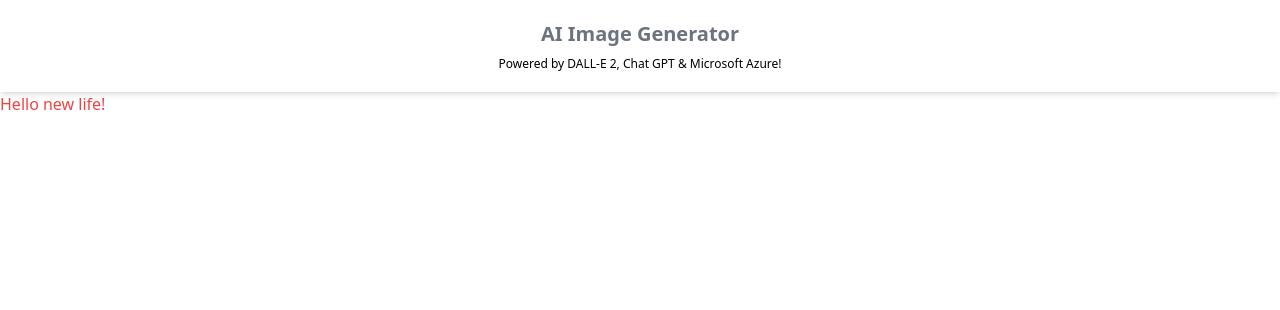
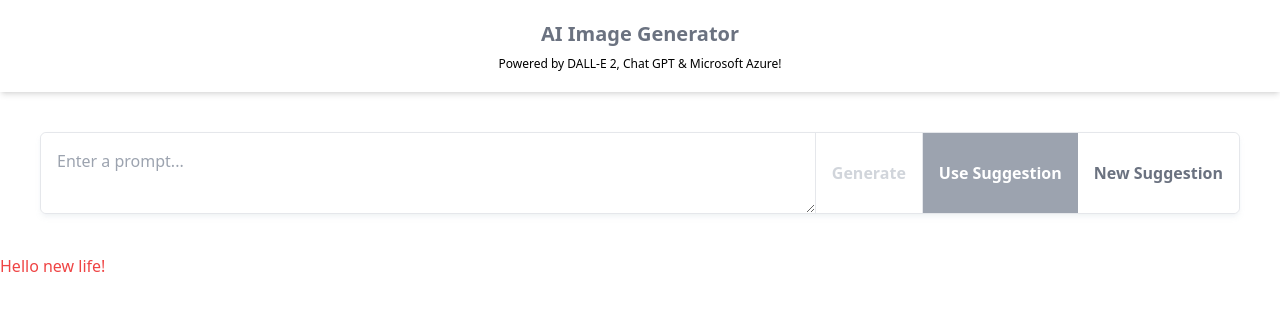
Before and after one commit to hakobyanviktoria8/ai_image_generator, a Next.js app: page / in a window 1280 px wide. Shown: the top 310 px of the page. Built offline with nearby package versions, Linux system fonts and the light colour scheme.

Commit message:
added prompt input part with buttons

```diff
--- a/app/layout.tsx
+++ b/app/layout.tsx
@@ -1,5 +1,6 @@
 import { Header } from "@/components/Header";
 import "./../styles/globals.css";
+import { PromtInput } from "@/components/PromptInput";
 
 export const metadata = {
   title: "Create Next App",
@@ -17,6 +18,9 @@
         {/* header */}
         <Header />
 
+        {/* input part */}
+        <PromtInput />
+
         {children}
       </body>
     </html>
--- /dev/null
+++ b/components/PromptInput.tsx
@@ -0,0 +1,42 @@
+"use client";
+import React, { useState } from "react";
+
+export const PromtInput = () => {
+  const [input, setInput] = useState("");
+
+  return (
+    <div className="m-10">
+      <form className="flex flex-col lg:flex-row shadow-md shadow-slate-400/10 border rounded-md lg:divide-x">
+        <textarea
+          value={input}
+          onChange={(e) => setInput(e.target.value)}
+          placeholder="Enter a prompt..."
+          className="flex-1 p-4 outline-none rounded-md"
+        />
+        <button
+          type="submit"
+          disabled={!input}
+          className={`p-4 font-bold ${
+            input
+              ? "bg-gray-500 text-white transition-colors duration-200"
+              : "text-gray-300 cursor-not-allowed"
+          }`}
+        >
+          Generate
+        </button>
+        <button
+          type="button"
+          className="p-4 bg-gray-400 text-white transition-colors duration-200 font-bold disabled:text-gray-300 disabled:cursor-not-allowed disabled:bg-gray-400"
+        >
+          Use Suggestion
+        </button>
+        <button
+          type="button"
+          className="p-4 bg-white text-gray-500 border-none transition-colors duration-200 rounded-b-md md:rounded-r-md md:rounded-bl-none font-bold"
+        >
+          New Suggestion
+        </button>
+      </form>
+    </div>
+  );
+};
```
